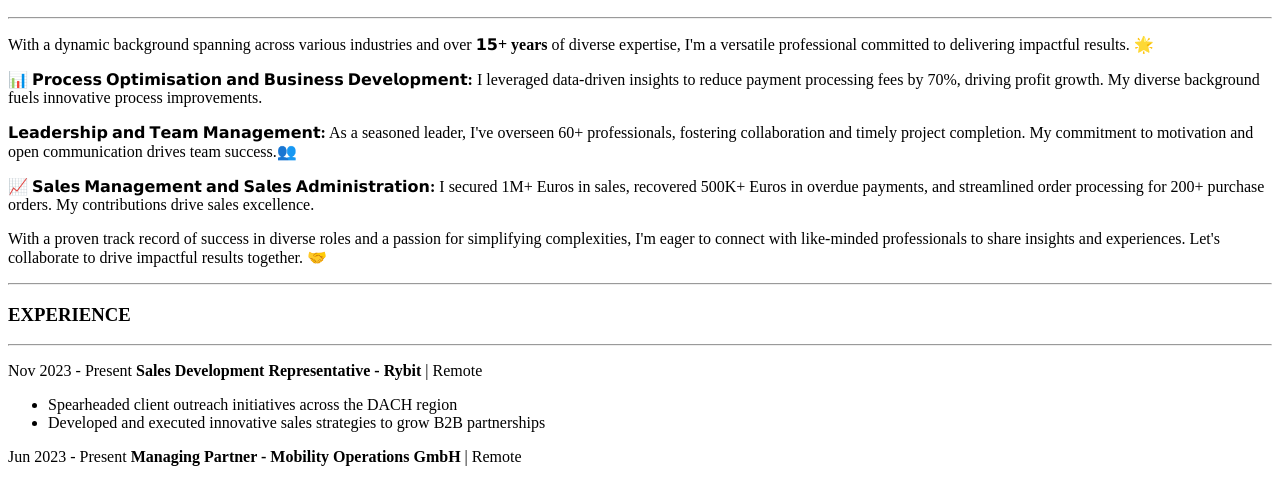
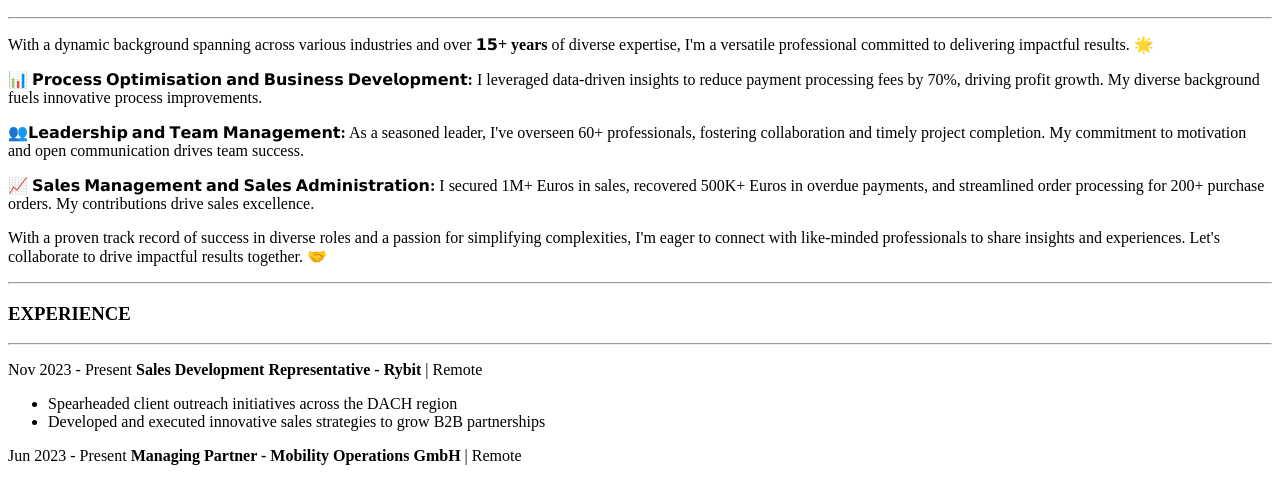
Before and after one commit to yakinikun1337/My-Resume, a plain HTML site: page index.html in a window 1280 px wide. Shown: the part 322-800 px from the top of the page. Drawn offline with Linux system fonts and the light colour scheme.

Commit message:
Update index.html

```diff
--- a/index.html
+++ b/index.html
@@ -14,8 +14,8 @@
 
 <p>📊 <b>𝗣𝗿𝗼𝗰𝗲𝘀𝘀 𝗢𝗽𝘁𝗶𝗺𝗶𝘀𝗮𝘁𝗶𝗼𝗻 𝗮𝗻𝗱 𝗕𝘂𝘀𝗶𝗻𝗲𝘀𝘀 𝗗𝗲𝘃𝗲𝗹𝗼𝗽𝗺𝗲𝗻𝘁:</b>
   I leveraged data-driven insights to reduce payment processing fees by 70%, driving profit growth. My diverse background fuels innovative process improvements.</p>
-<p><b>𝗟𝗲𝗮𝗱𝗲𝗿𝘀𝗵𝗶𝗽 𝗮𝗻𝗱 𝗧𝗲𝗮𝗺 𝗠𝗮𝗻𝗮𝗴𝗲𝗺𝗲𝗻𝘁:</b>
-  As a seasoned leader, I've overseen 60+ professionals, fostering collaboration and timely project completion. My commitment to motivation and open communication drives team success.👥</p>
+<p>👥<b>𝗟𝗲𝗮𝗱𝗲𝗿𝘀𝗵𝗶𝗽 𝗮𝗻𝗱 𝗧𝗲𝗮𝗺 𝗠𝗮𝗻𝗮𝗴𝗲𝗺𝗲𝗻𝘁:</b>
+  As a seasoned leader, I've overseen 60+ professionals, fostering collaboration and timely project completion. My commitment to motivation and open communication drives team success.</p>
 <p>📈 <b>𝗦𝗮𝗹𝗲𝘀 𝗠𝗮𝗻𝗮𝗴𝗲𝗺𝗲𝗻𝘁 𝗮𝗻𝗱 𝗦𝗮𝗹𝗲𝘀 𝗔𝗱𝗺𝗶𝗻𝗶𝘀𝘁𝗿𝗮𝘁𝗶𝗼𝗻:</b>
   I secured 1M+ Euros in sales, recovered 500K+ Euros in overdue payments, and streamlined order processing for 200+ purchase orders. My contributions drive sales excellence.</p>
   <p>With a proven track record of success in diverse roles and a passion for simplifying complexities, I'm eager to connect with like-minded professionals to share insights and experiences. Let's collaborate to drive impactful results together. 🤝</p>
```
